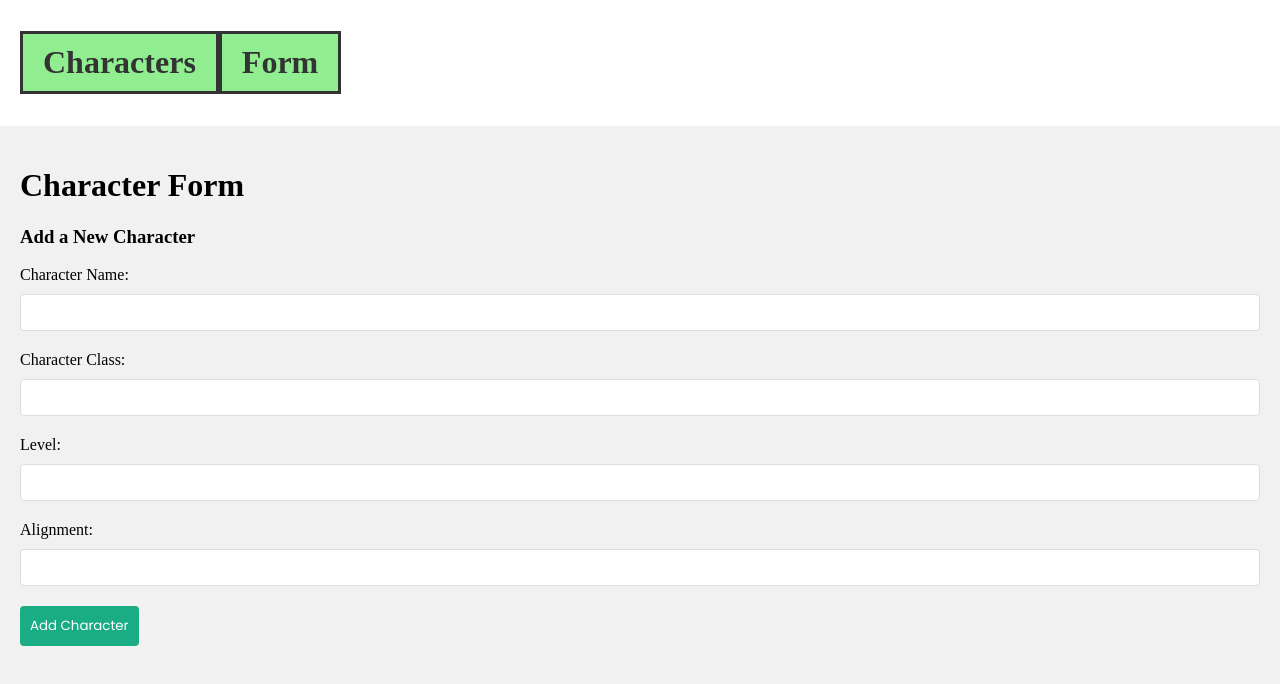
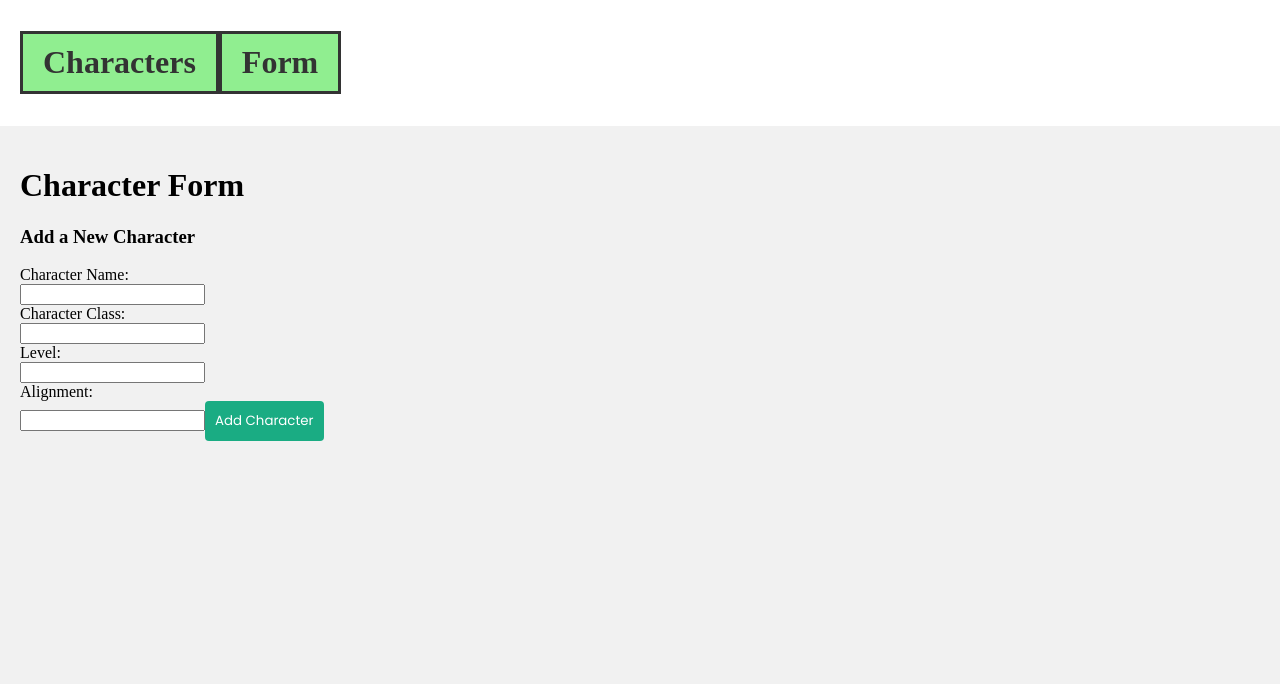
Before and after one commit to AlandisAyupov/Dnd-Web-App, a React (Create React App) app in the folder frontend/: page /form in a window 1280 px wide. Shown: the top 684 px of the page. Built offline with nearby package versions, Linux system fonts and the light colour scheme.

Commit message:
Update index.css

```diff
--- a/frontend/src/index.css
+++ b/frontend/src/index.css
@@ -80,11 +80,11 @@ header a {
 }
 
 label,
-input {
+.character-form input {
   display: block;
 }
 
-input {
+.character-form input {
   padding: 10px;
   margin-top: 10px;
   margin-bottom: 20px;
@@ -116,3 +116,7 @@ div.error {
 input.error {
   border: 1px solid var(--error);
 }
+
+input.error {
+  border: 1px solid var(--error);
+}
```
